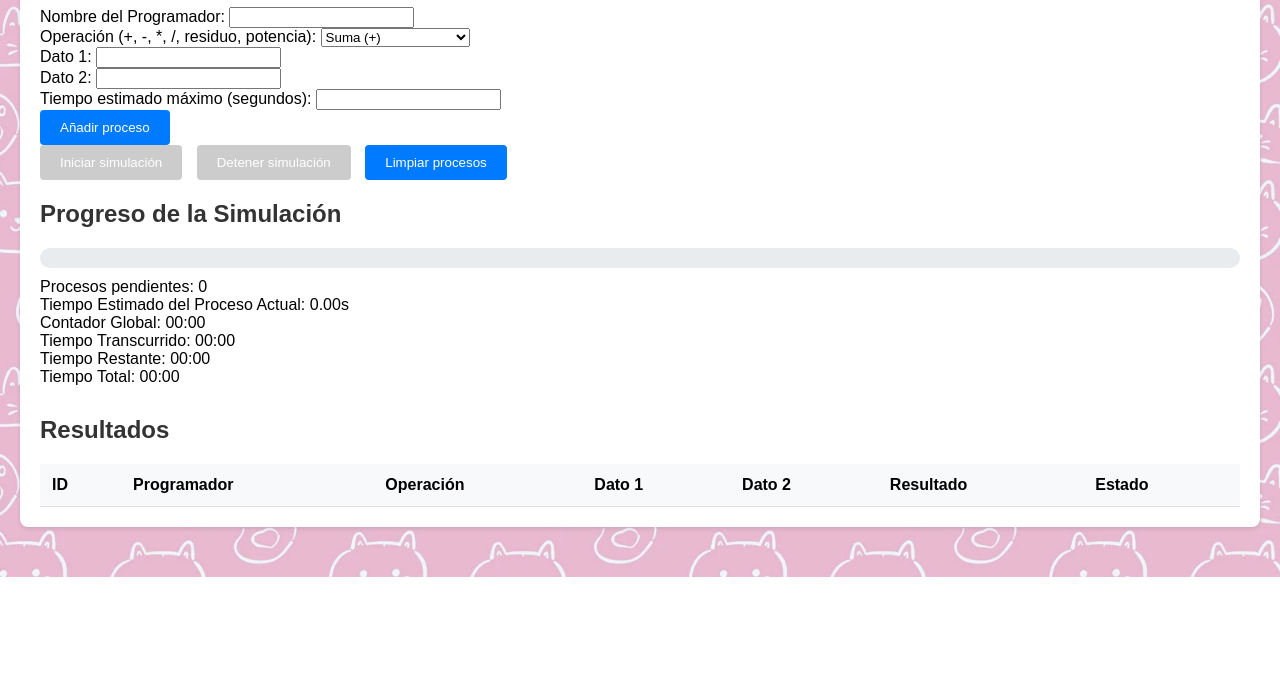
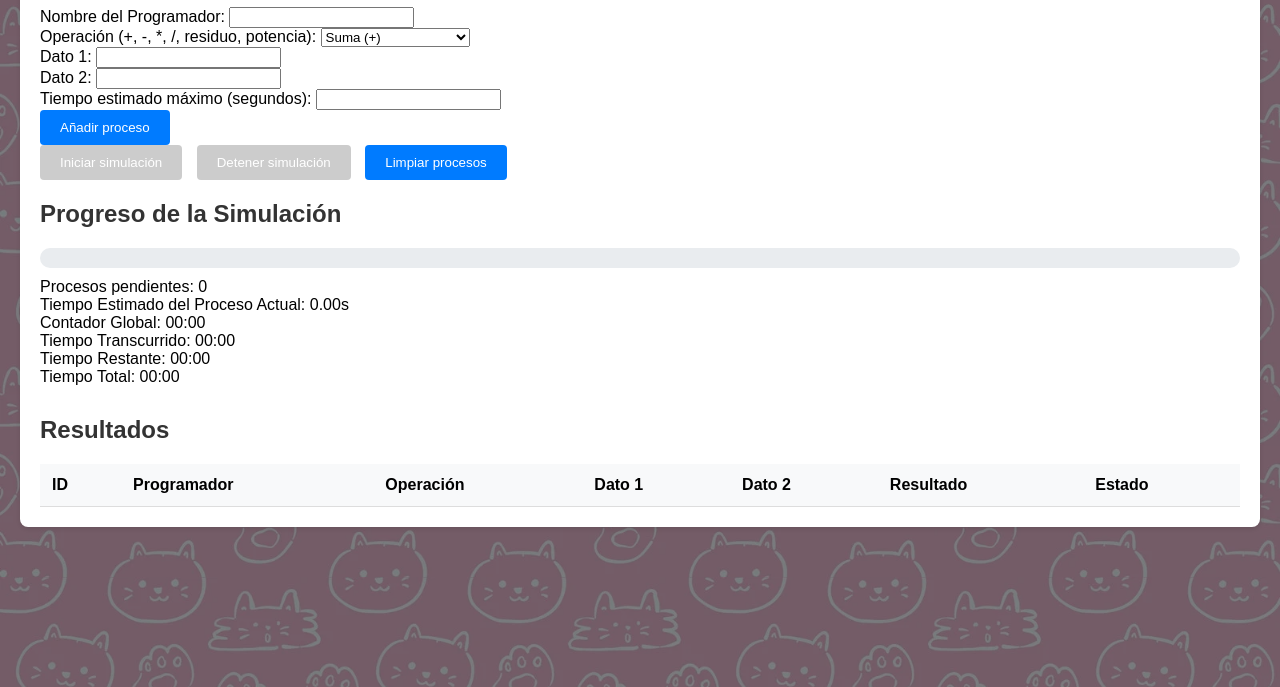
Before and after one commit to OliPalaze/PRC1, a website: page web-ui/index.html in a window 1280 px wide. Shown: the part 113-800 px from the top of the page. Drawn offline with Linux system fonts and the light colour scheme.

Commit message:
Update style.css
BG layout

```diff
--- a/web-ui/style.css
+++ b/web-ui/style.css
@@ -4,7 +4,9 @@ body {
     background-image: url(https://raw.githubusercontent.com/OliPalaze/PRC1/refs/heads/main/web-ui/1600w-erWL1KR5XhI.webp);
     background-size: cover; /* Cover the whole screen */
     background-position: center; /* Center the image */
-    background-repeat: no-repeat;
+    background-repeat: repeat;
+    background-color: rgba(0, 0, 0, 0.5); /* Black with 50% transparency */
+    background-blend-mode: multiply;
     margin: 0;
     padding: 20px;
 }
```
